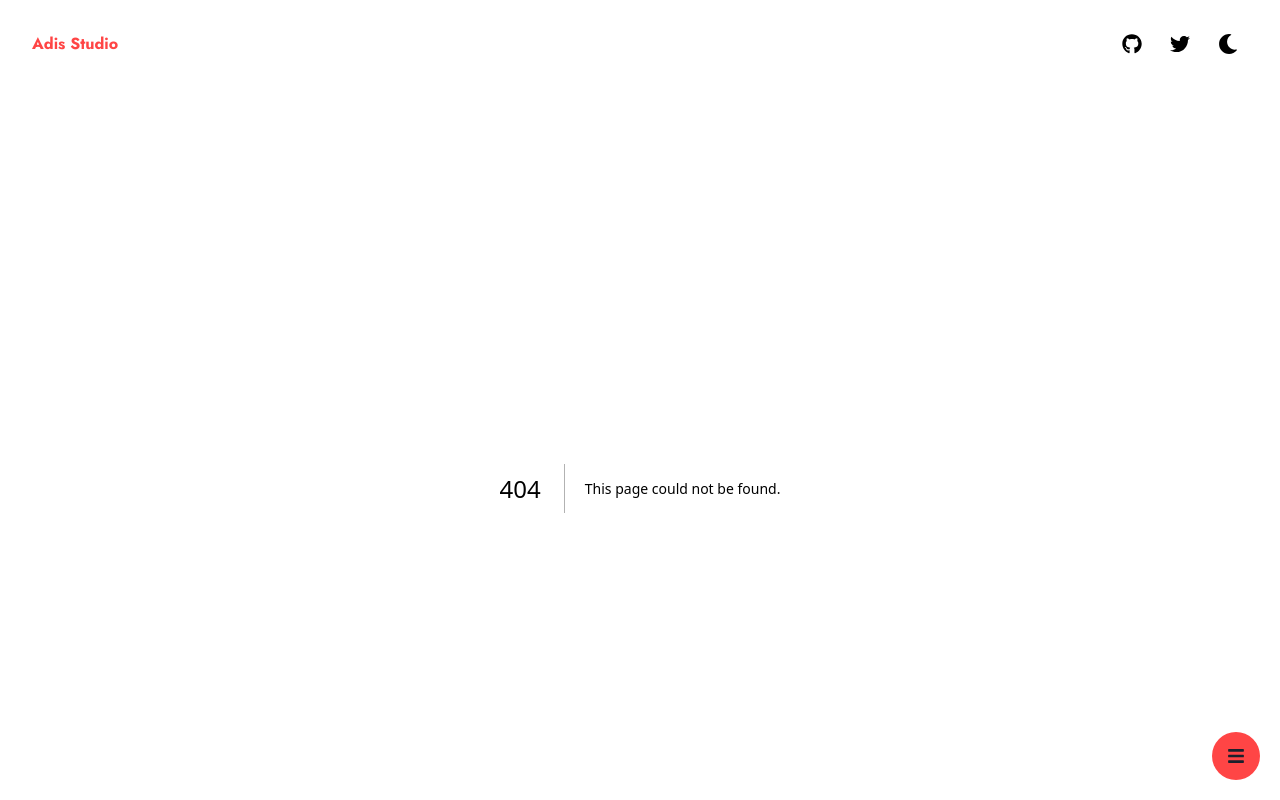
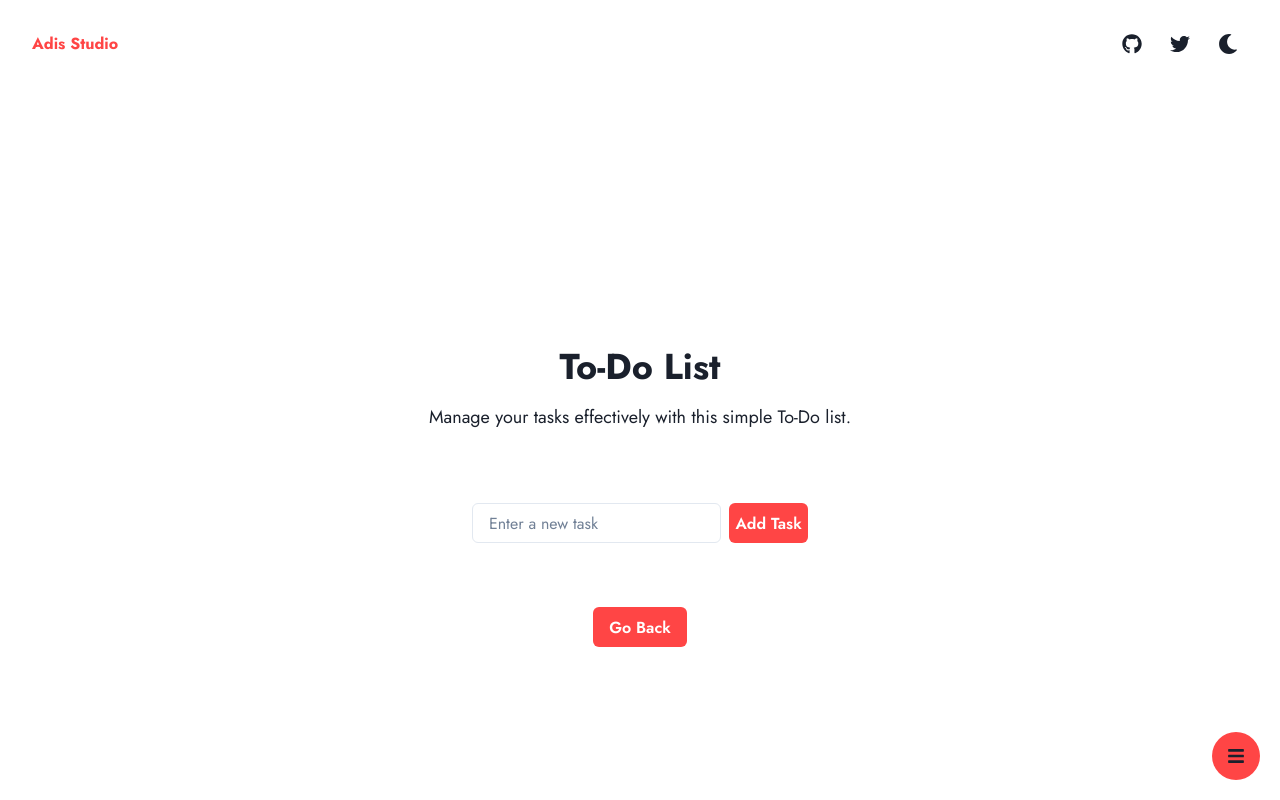
Before and after one commit to adityaREDFLAG/Adis-Site, a Next.js app: page /to-do in a window 1280 px wide. Before the commit this address had no page. Shown: the top 800 px of the page. Built offline with nearby package versions, Linux system fonts and the light colour scheme.

Commit message:
Create to-do.tsx

```diff
--- /dev/null
+++ b/src/pages/to-do.tsx
@@ -0,0 +1,98 @@
+import * as React from 'react';
+import { NextSeo } from 'next-seo';
+import { Center, Box, Heading, Input, Button, VStack, HStack, List, ListItem, Checkbox, IconButton, Text, Link } from '@chakra-ui/react';
+import { CloseIcon } from '@chakra-ui/icons';
+import type { NextPage } from 'next';
+
+interface Task {
+  text: string;
+  completed: boolean;
+}
+
+const TodoPage: NextPage = () => {
+  const [tasks, setTasks] = React.useState<Task[]>([]);
+  const [task, setTask] = React.useState<string>('');
+
+  const addTask = () => {
+    if (task.trim() !== '') {
+      setTasks([...tasks, { text: task, completed: false }]);
+      setTask('');
+    }
+  };
+
+  const toggleTask = (index: number) => {
+    const newTasks = tasks.map((task, i) => (
+      i === index ? { ...task, completed: !task.completed } : task
+    ));
+    setTasks(newTasks);
+  };
+
+  const removeTask = (index: number) => {
+    const newTasks = tasks.filter((_, i) => i !== index);
+    setTasks(newTasks);
+  };
+
+  return (
+    <>
+      <NextSeo title="To-Do List" titleTemplate="%s" />
+      <Center minH="100vh" flexDirection="column" p={8}>
+        <Box textAlign="center" p={4} mb={8}>
+          <Heading as="h1" size="xl" mb={4}>
+            To-Do List
+          </Heading>
+          <Text fontSize="lg" mb={6}>
+            Manage your tasks effectively with this simple To-Do list.
+          </Text>
+        </Box>
+
+        <VStack spacing={8} maxW="container.md" align="center">
+          <Box textAlign="left" width="100%">
+            <HStack>
+              <Input
+                placeholder="Enter a new task"
+                value={task}
+                onChange={(e) => setTask(e.target.value)}
+              />
+              <Button onClick={addTask} backgroundColor="#FF4545" color="white">
+                Add Task
+              </Button>
+            </HStack>
+          </Box>
+
+          <Box textAlign="center" width="100%">
+            <List spacing={3} width="100%">
+              {tasks.map((task, index) => (
+                <ListItem key={index} display="flex" justifyContent="space-between" alignItems="center">
+                  <Checkbox
+                    isChecked={task.completed}
+                    onChange={() => toggleTask(index)}
+                  >
+                    <Box as="span" textDecoration={task.completed ? 'line-through' : 'none'}>
+                      {task.text}
+                    </Box>
+                  </Checkbox>
+                  <IconButton
+                    aria-label="Delete task"
+                    icon={<CloseIcon />}
+                    size="sm"
+                    onClick={() => removeTask(index)}
+                  />
+                </ListItem>
+              ))}
+            </List>
+          </Box>
+        </VStack>
+
+        <Box textAlign="center" mt={8}>
+          <Link href="/" style={{ textDecoration: 'none' }}>
+            <Button backgroundColor="#FF4545" color="white">
+              Go Back
+            </Button>
+          </Link>
+        </Box>
+      </Center>
+    </>
+  );
+};
+
+export default TodoPage;
```
